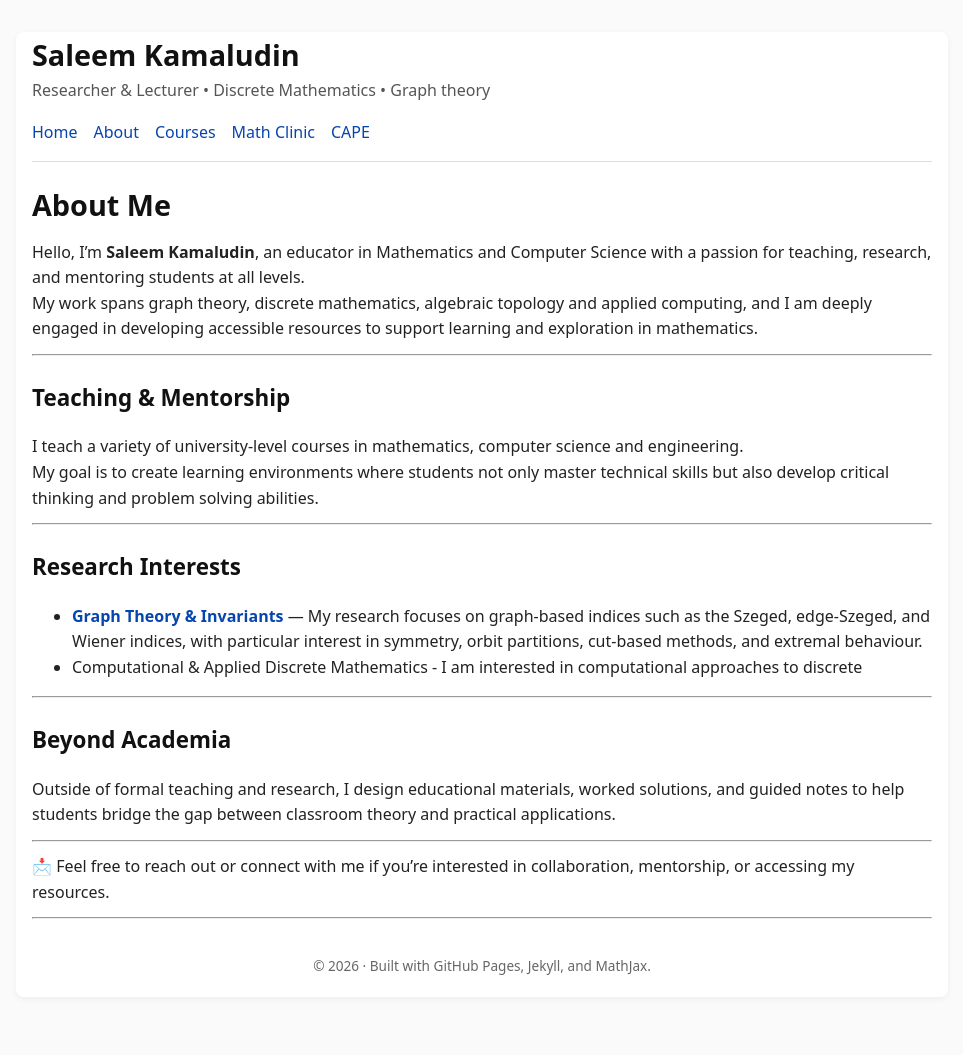
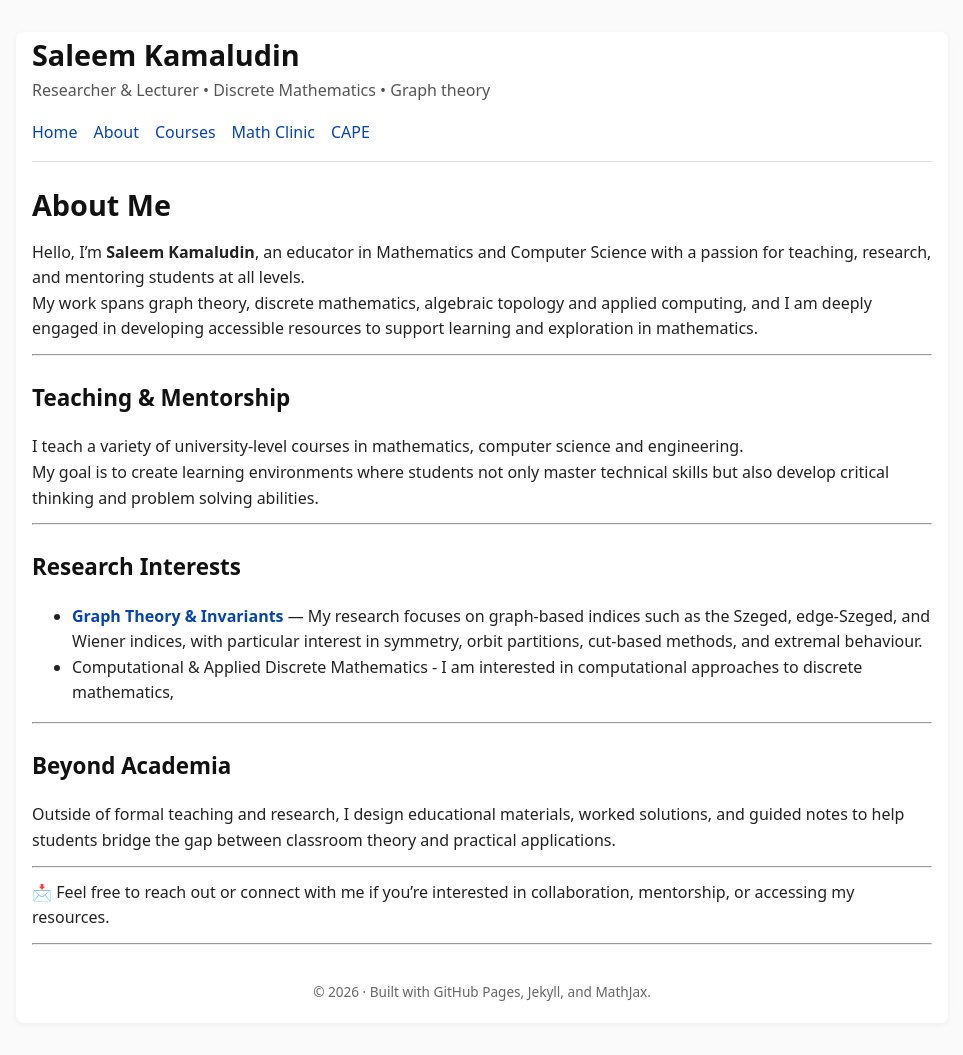
Before and after one commit to SaleemKamaludin/SaleemKamaludin.github.io, a Jekyll site: the page built from about.md, in a window 1280 px wide. Shown: the whole page, without its empty margins (158-1121 px from the left). Built offline with Jekyll 4.4.1, drawn with Linux system fonts in a browser that asks for light colours; before the commit the page ends 1029 px from its top, so only the background shows below that.

Commit message:
Update about.md

```diff
--- a/about.md
+++ b/about.md
@@ -20,7 +20,7 @@ My goal is to create learning environments where students not only master techni
 
 ## Research Interests
 - <a href="{{ '/notes/graph-theory/' | relative_url }}"><strong>Graph Theory & Invariants</strong></a> — My research focuses on graph-based indices such as the Szeged, edge-Szeged, and Wiener indices, with particular interest in symmetry, orbit partitions, cut-based methods, and extremal behaviour.
-- Computational & Applied Discrete Mathematics - I am interested in computational approaches to discrete
+- Computational & Applied Discrete Mathematics - I am interested in computational approaches to discrete mathematics,
 
 
 
```
